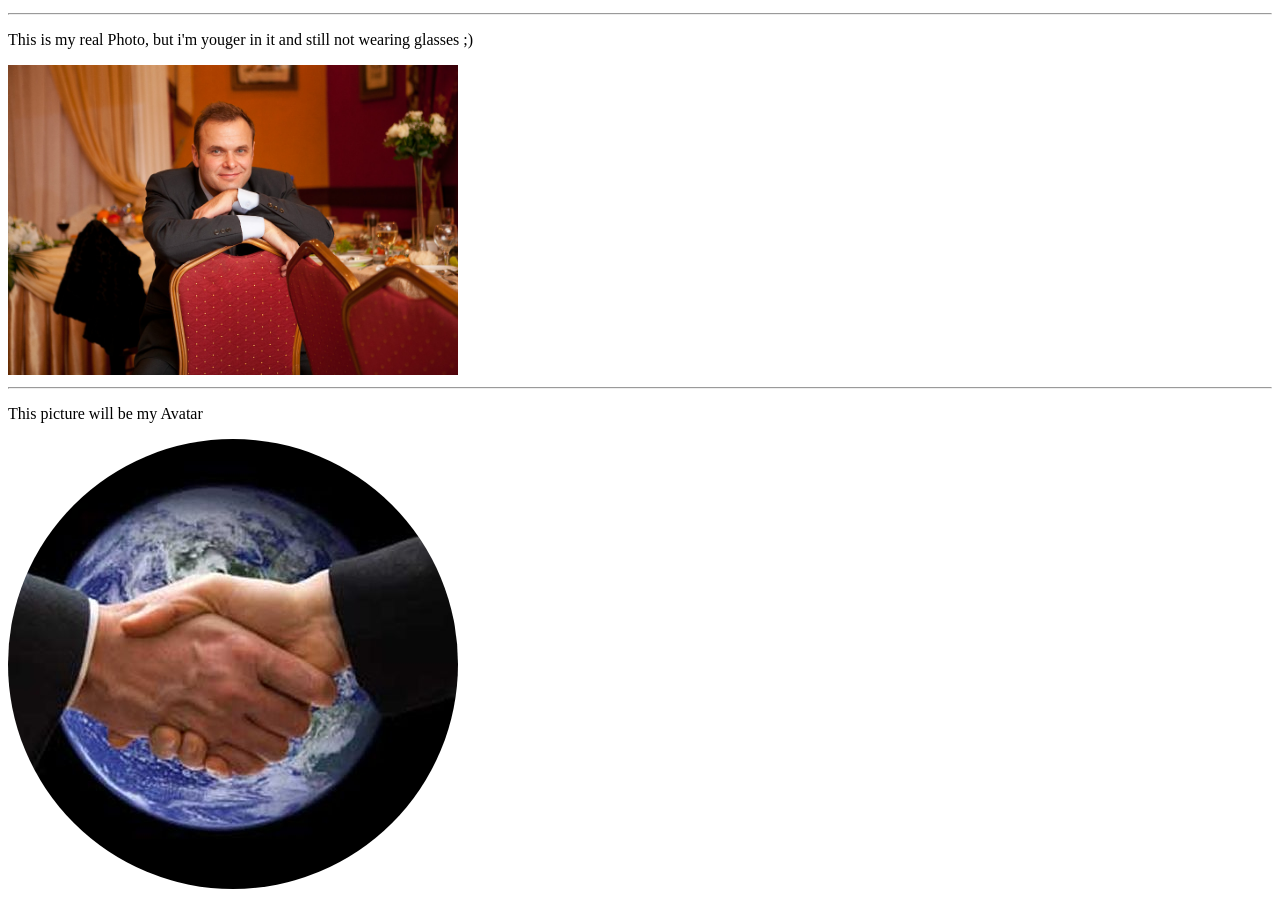
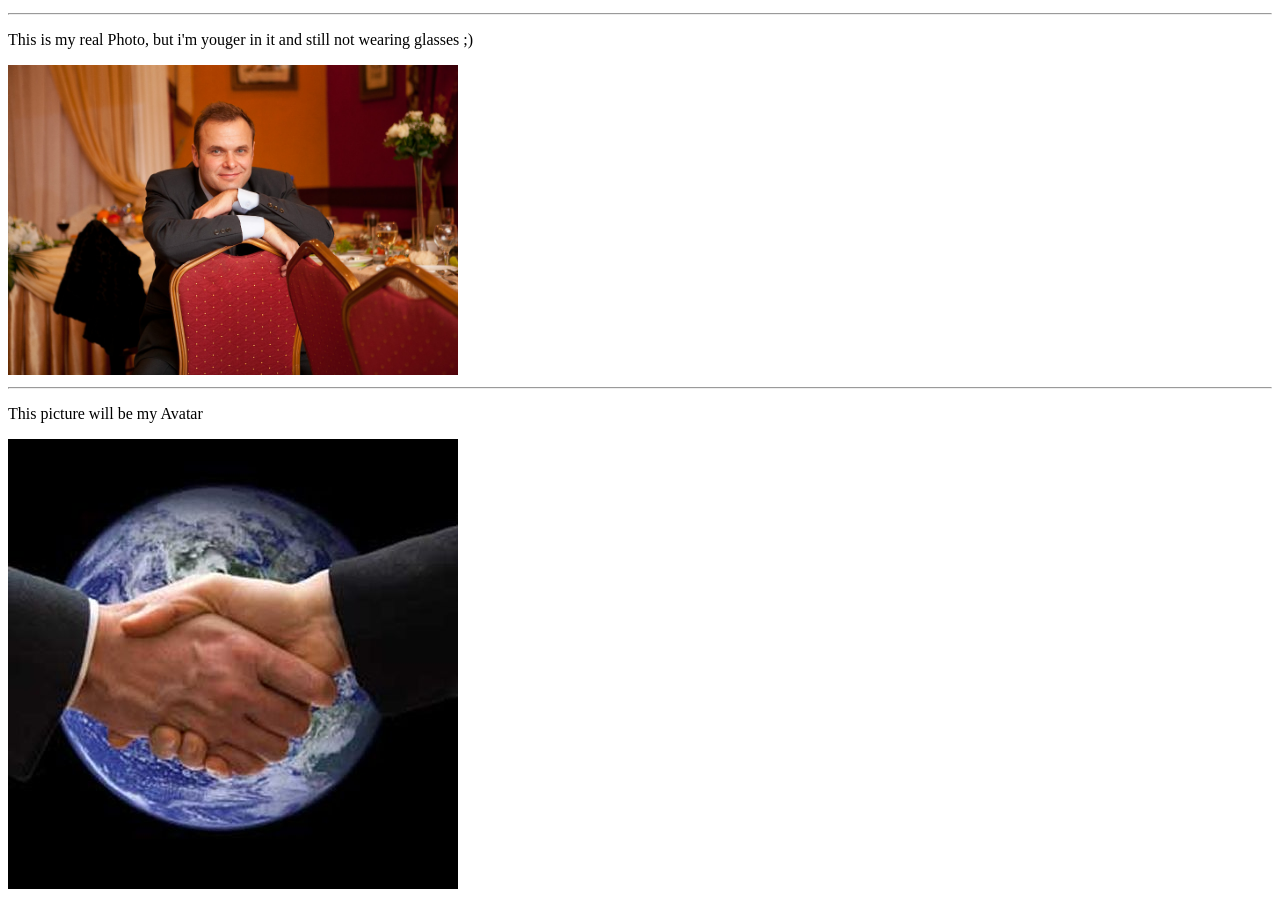
Before and after one commit to McAlister1972/rsschool-cv, a plain HTML site: page index.html in a window 1280 px wide. Shown: the part 137-1038 px from the top of the page. Drawn offline with Linux system fonts and the light colour scheme.

Commit message:
fix: fix error in index.html

```diff
--- a/index.html
+++ b/index.html
@@ -14,6 +14,6 @@
         <img src="assets/img/i.jpg" alt="My Photo" width="450" height="310">
         <hr>
         <p>  This picture will be my Avatar </p>
-        <img src="assets/img/i1.jpg" alt="My Avatar" class="avatar" style="border-radius: 50%">
+        <img src="assets/img/i1.jpg" alt="My Avatar" class="avatar">
     </body>
 </html>
```
